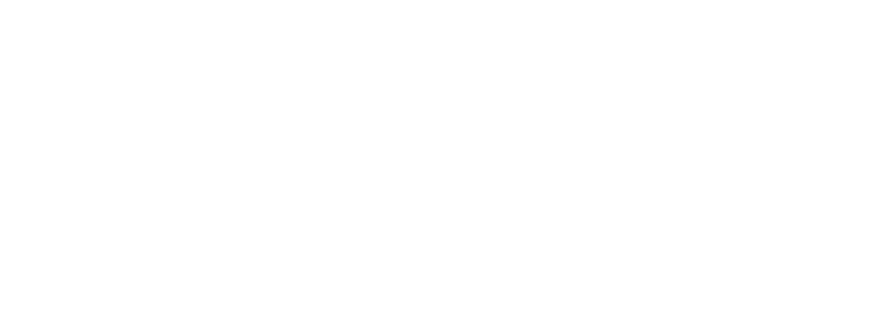
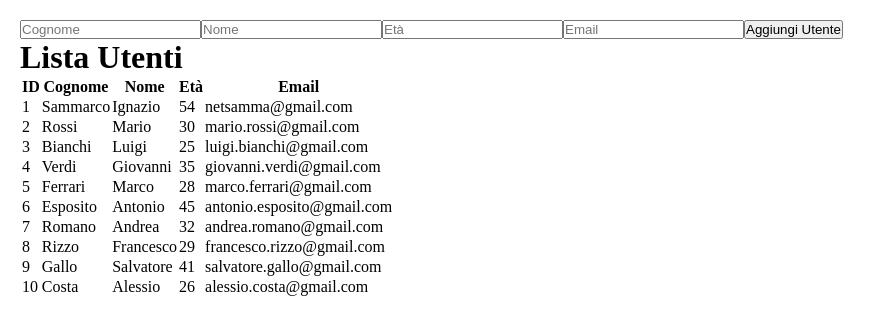
Before and after one commit to GiancarloRamondino/Vue-lezione-sammarco, a Vue app: page /users in a window 1280 px wide. Before the commit this address had no page. Shown: the top 334 px of the page, without its empty margins (0-886 px from the left). Built offline with nearby package versions, Linux system fonts and the light colour scheme.

Commit message:
Emit da componente figlio a padre

```diff
--- a/src/components/UserForm.vue
+++ b/src/components/UserForm.vue
@@ -11,6 +11,7 @@
 <script setup>
 import { reactive } from 'vue';
 
+// Dichiarazione dell'evento per evitare l'avviso "Extraneous non-emits"
 const emit = defineEmits(['add-user']);
 
 const form = reactive({
@@ -28,6 +29,7 @@
         email: form.email.trim()
     });
 
+    // Reset dei campi del form dopo l'invio
     form.cognome = '';
     form.nome = '';
     form.eta = null;
--- a/src/router/index.js
+++ b/src/router/index.js
@@ -1,5 +1,6 @@
 import HomeView from '@/views/HomeView.vue'
 import ProductsView from '@/views/ProductsView.vue'
+import UsersView from '@/views/UsersView.vue'
 import { createRouter, createWebHistory } from 'vue-router'
 
 const router = createRouter({
@@ -15,6 +16,11 @@
       name: 'products',             // Un nome univoco per la rotta (opzionale ma consigliato)
       component: ProductsView       // Il componente associato
     },
+    {
+      path:'/users',
+      name:'users',
+      component: UsersView
+    }
   ],
 })
 
--- /dev/null
+++ b/src/views/UsersView.vue
@@ -0,0 +1,39 @@
+<script setup>
+import UserForm from '@/components/UserForm.vue';
+import UsersList from '@/components/UsersList.vue';
+import { ref } from 'vue';
+
+const users = ref([
+    { id: 1, cognome:"Sammarco", nome:"Ignazio", eta: 54, email:"netsamma@gmail.com" },
+    { id: 2, cognome:"Rossi", nome:"Mario", eta: 30, email:"mario.rossi@gmail.com" },
+    { id: 3, cognome:"Bianchi", nome:"Luigi", eta: 25, email:"luigi.bianchi@gmail.com" },
+    { id: 4, cognome:"Verdi", nome:"Giovanni", eta: 35, email:"giovanni.verdi@gmail.com" },
+    { id: 5, cognome:"Ferrari", nome:"Marco", eta: 28, email:"marco.ferrari@gmail.com" },
+    { id: 6, cognome:"Esposito", nome:"Antonio", eta: 45, email:"antonio.esposito@gmail.com" },
+    { id: 7, cognome:"Romano", nome:"Andrea", eta: 32, email:"andrea.romano@gmail.com" },
+    { id: 8, cognome:"Rizzo", nome:"Francesco", eta: 29, email:"francesco.rizzo@gmail.com" },
+    { id: 9, cognome:"Gallo", nome:"Salvatore", eta: 41, email:"salvatore.gallo@gmail.com" },
+    { id: 10, cognome:"Costa", nome:"Alessio", eta: 26, email:"alessio.costa@gmail.com" }
+])
+
+function addUser(data){
+
+    // console.log({id:1, ...data});
+    // Genera un ID univoco incrementale basato sull'ultimo elemento
+    const nextId = users.value.length > 0 ? Math.max(...users.value.map(u => u.id)) + 1 : 1;
+
+    // Aggiunge il nuovo utente creato dal form all'array reattivo
+    users.value.push({
+        id: nextId,
+        ...data
+    });
+}
+</script>
+
+<template>
+    <!-- CORREZIONE: L'evento viene ascoltato qui, dove viene effettivamente emesso -->
+    <UserForm @add-user="addUser"></UserForm>
+
+    <!-- La lista deve solo ricevere i dati aggiornati -->
+    <UsersList :users="users"></UsersList>
+</template>
```
Also changed, not shown: src/components/UsersList.vue (renamed from src/components/UserList.vue).
